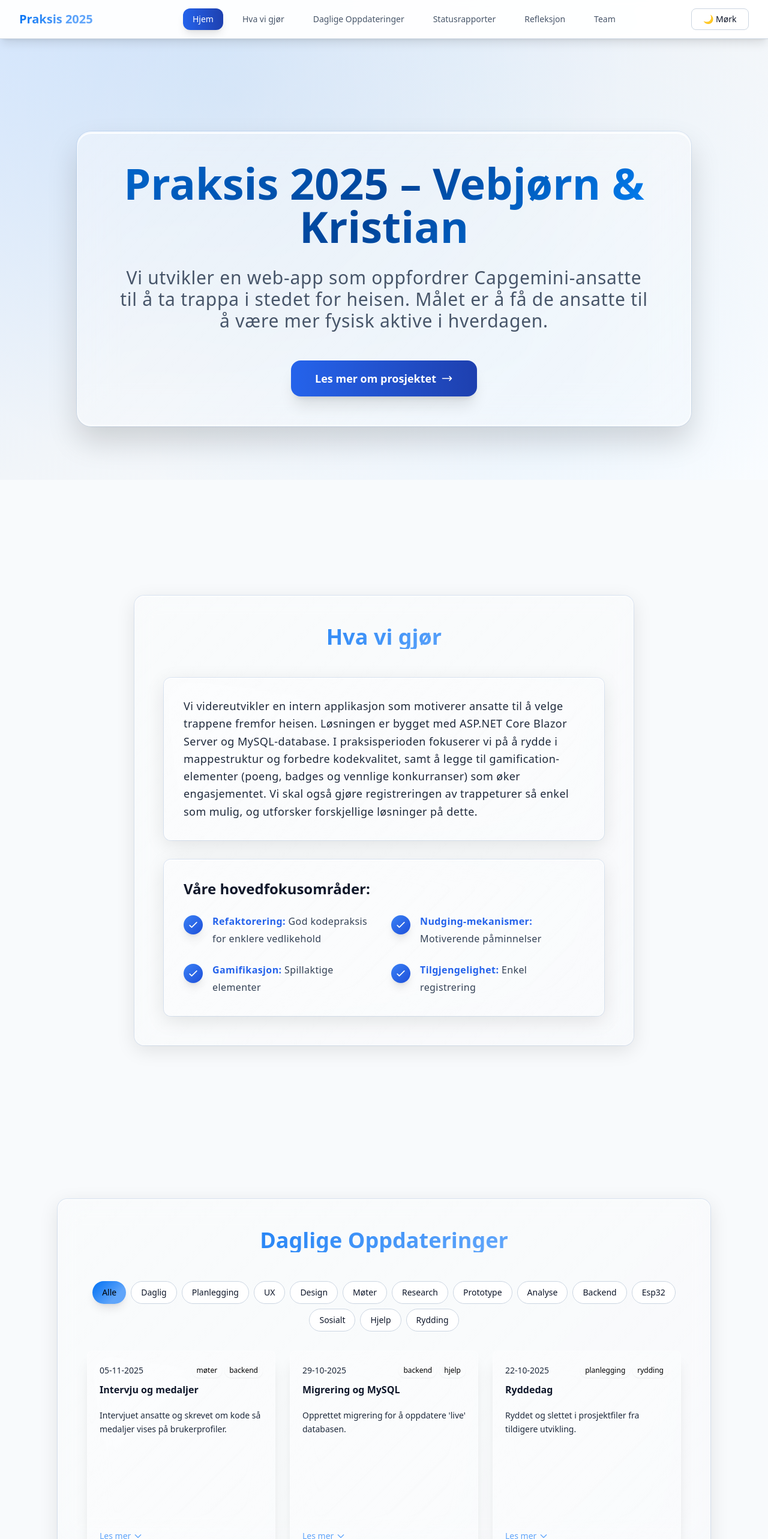
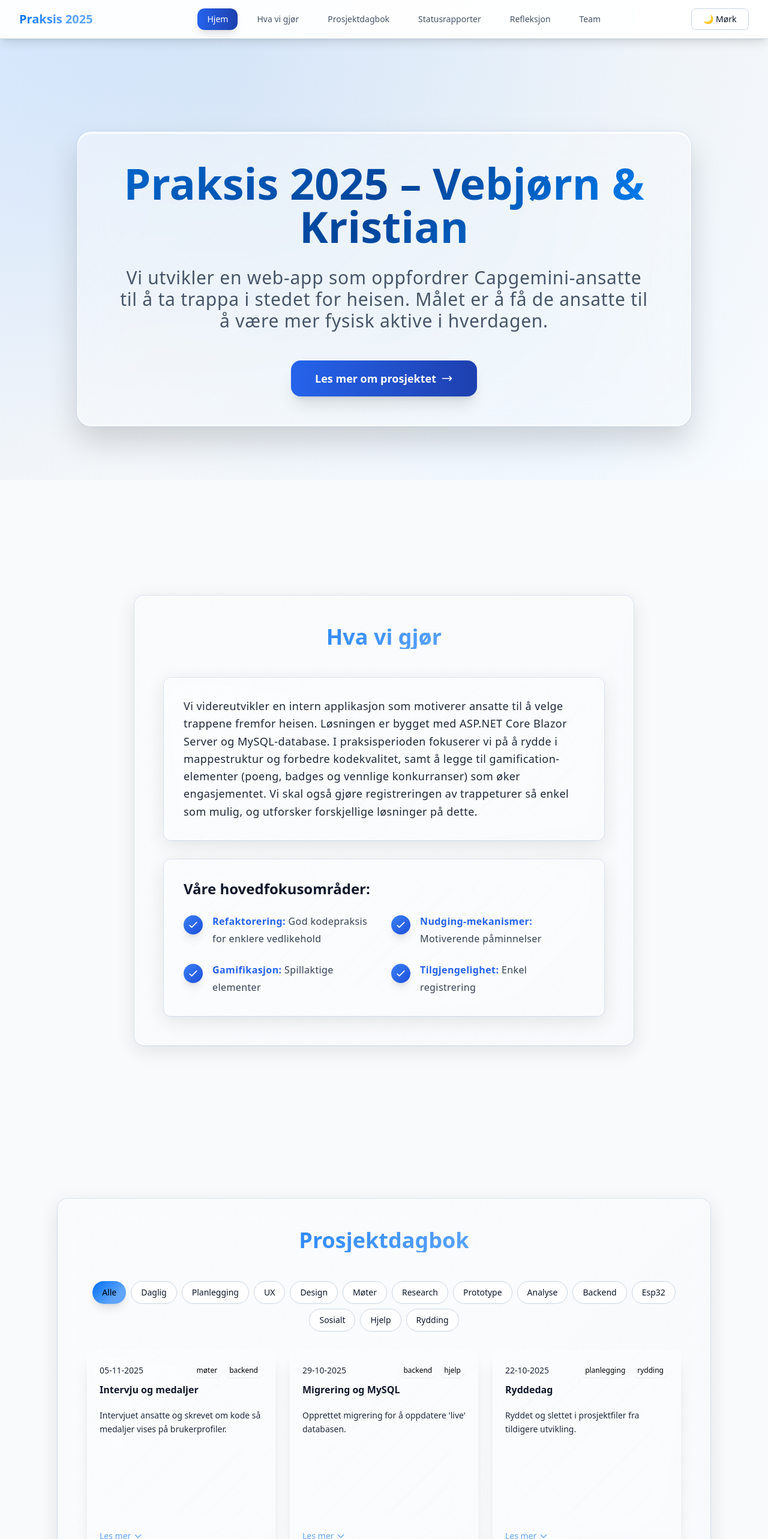
Before and after one commit to vebjornkjus/IS-302-nettsted, a React (Vite) app: page / in a window 1280 px wide. Shown: the top 2566 px of the page at 60% size. Built offline with nearby package versions, Linux system fonts and the light colour scheme.

Commit message:
Edited "Prosjektdagbok"

```diff
--- a/src/App.jsx
+++ b/src/App.jsx
@@ -1,3 +1,4 @@
+import { useEffect } from 'react'
 import { Routes, Route, useLocation, Link } from 'react-router-dom'
 import Header from './components/Header.jsx'
 import Footer from './components/Footer.jsx'
@@ -10,6 +11,16 @@ import Status1 from './pages/Status1.jsx'
 import Status2 from './pages/Status2.jsx'
 import Reflection from './pages/Reflection.jsx'
 import Team from './pages/Team.jsx'
+
+function ScrollToTop() {
+  const { pathname } = useLocation()
+
+  useEffect(() => {
+    window.scrollTo(0, 0)
+  }, [pathname])
+
+  return null
+}
 
 function MainPage() {
   return (
@@ -24,7 +35,7 @@ function MainPage() {
         <HvaViGjor />
       </section>
 
-      {/* Daglige Oppdateringer Section */}
+      {/* Prosjektdagbok Section */}
       <section id="daglige-oppdateringer" className="modern-section">
         <Status />
       </section>
@@ -75,6 +86,7 @@ function App() {
 
   return (
     <div className="min-h-screen relative">
+      <ScrollToTop />
       <TitleJokester />
 
       {/* Modern Background with glass support */}
--- a/src/components/Header.jsx
+++ b/src/components/Header.jsx
@@ -8,7 +8,7 @@ const Header = () => {
   const navigation = [
     { name: 'Hjem', href: '#home' },
     { name: 'Hva vi gjør', href: '#hva-vi-gjor' },
-    { name: 'Daglige Oppdateringer', href: '#daglige-oppdateringer' },
+    { name: 'Prosjektdagbok', href: '#daglige-oppdateringer' },
     { name: 'Statusrapporter', href: '#statusrapporter' },
     { name: 'Refleksjon', href: '#refleksjon' },
     { name: 'Team', href: '#team' },
--- a/src/pages/Status.jsx
+++ b/src/pages/Status.jsx
@@ -192,7 +192,7 @@ const Status = () => {
       <div className="max-w-6xl mx-auto px-4 sm:px-6 lg:px-8">
         <div className="modern-card p-12 rounded-2xl min-h-[820px] flex flex-col">
           <h1 className="text-4xl font-bold text-center mb-12 bg-gradient-capgemini-bright bg-clip-text text-transparent">
-            Daglige Oppdateringer
+            Prosjektdagbok
           </h1>
 
           <div className="mb-8">
```
